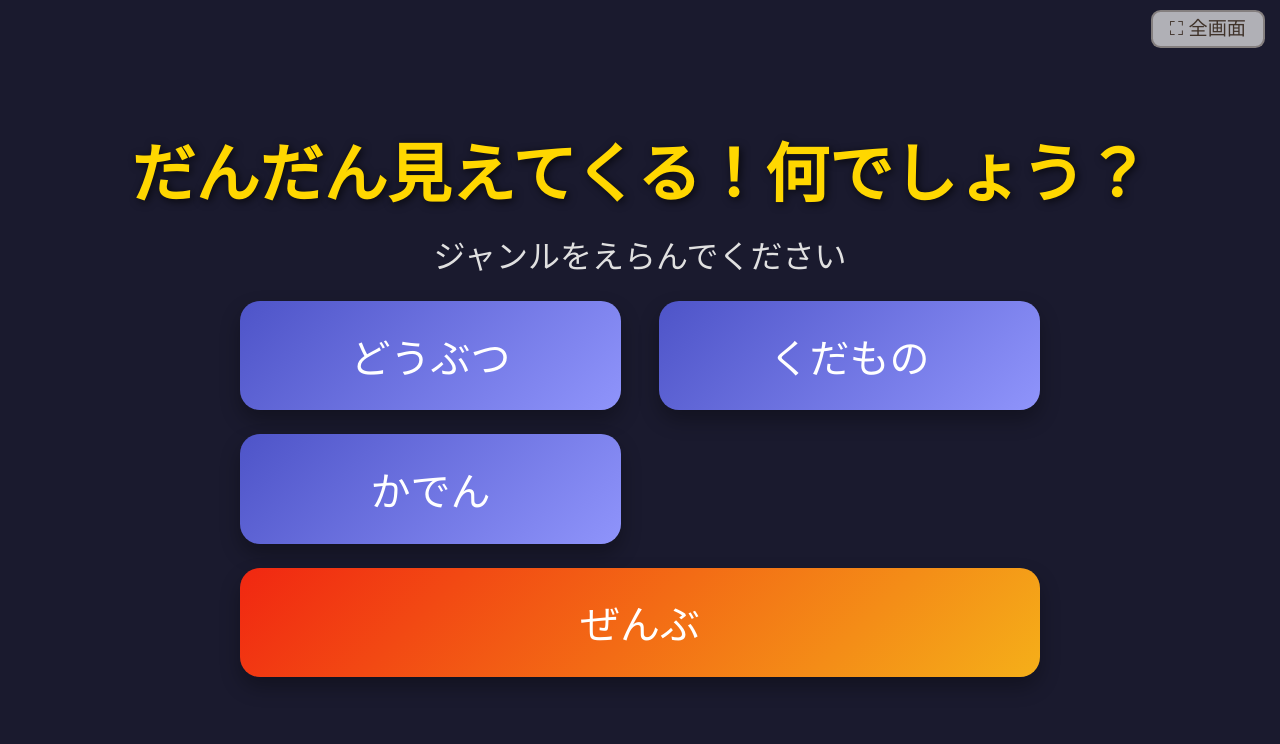
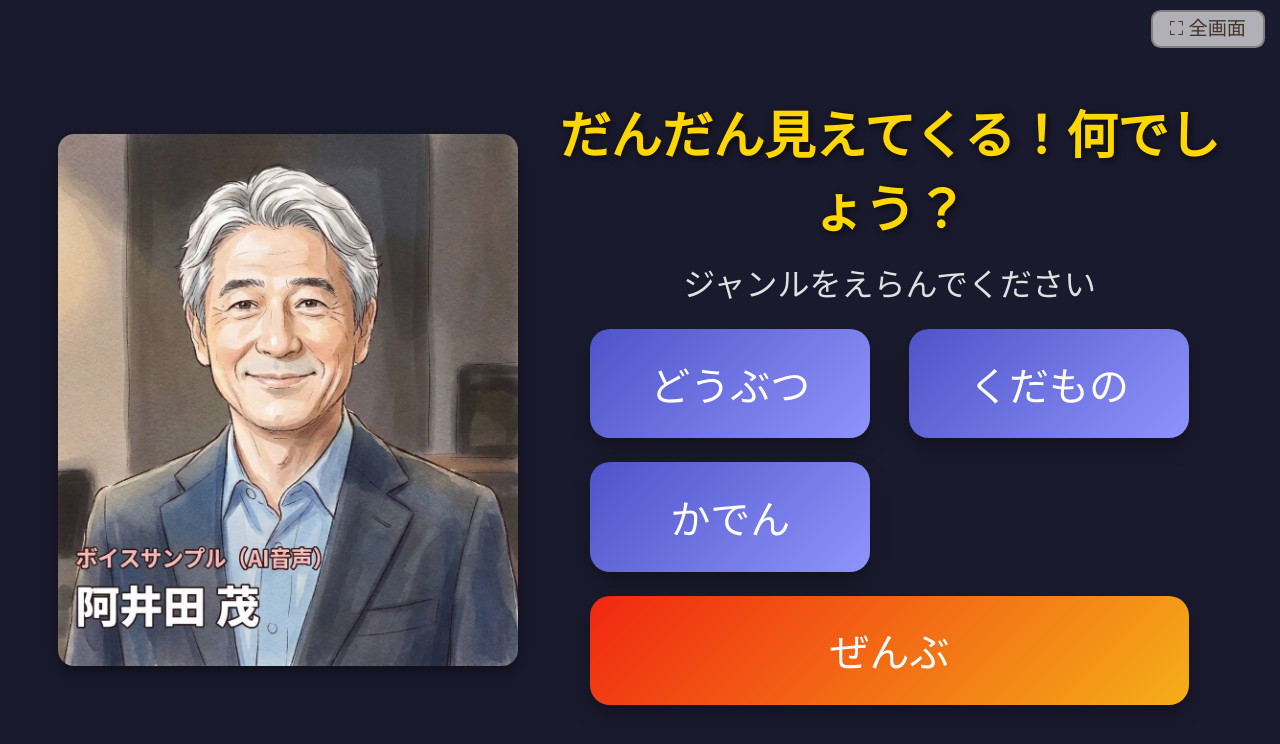
Before and after one commit to mrgreen7491/dandan-mieru-quiz, a plain HTML site: page index.html in a window 1280 px wide. Both pictures are taken after a click on the button "どうぶつ". Drawn offline with Linux system fonts and the light colour scheme.

Commit message:
Add files via upload

```diff
--- a/index.html
+++ b/index.html
@@ -279,12 +279,25 @@
 .image-container{padding-top:9vh}
 .game-image{max-height:100%;min-height:0}
 .result-overlay{top:0;left:50%;transform:translateX(-50%);font-size:min(3.4rem,5vh);line-height:1.2;padding:.8vh 2.4vw;border-width:.5vh;border-radius:2vh;white-space:nowrap;background:rgba(0,0,0,.75)}
+/* キャラクター（スタート画面だけ。ジャンル選択後の声に合わせて口が動く） */
+#start-screen .chara{display:none}
+#start-screen .smain{display:flex;flex-direction:column;align-items:center;justify-content:center}
+@media (min-aspect-ratio:1/1){
+#start-screen{flex-direction:row;gap:3vw}
+#start-screen .chara{display:block;flex:none;width:min(36vw,66vh)}
+#start-screen .chara img{display:block;width:100%;height:auto;border-radius:2vh;box-shadow:0 .8vh 2vh rgba(0,0,0,.45)}
+#start-screen .smain{width:calc(100vw - 36vw - 12vw)}
+#start-screen .smain h1{font-size:min(3.4rem,6.4vh)}
+#start-screen .smain .category-buttons{width:100%}
+}
 </style>
 </head>
 <body>
 
     <!-- スタート画面 -->
     <div id="start-screen" class="screen active">
+        <div class="chara"><img id="charaImg" src="chara_close.jpg" alt="司会者"></div>
+        <div class="smain">
         <h1>だんだん見えてくる！何でしょう？</h1>
         <p>ジャンルをえらんでください</p>
         <div class="category-buttons">
@@ -292,6 +305,7 @@
             <button class="btn-category" onclick="startGame('fruits')">くだもの</button>
             <button class="btn-category" onclick="startGame('appliances')">かでん</button>
             <button class="btn-category all" onclick="startGame('all')">ぜんぶ</button>
+        </div>
         </div>
     </div>
 
@@ -389,17 +403,55 @@
         let currentAudio = null;
 
         // 音声再生ヘルパー
-        function playAudio(path, callback) {
+        // ---- 口パク（声の大きさを測って、4枚の画像を切りかえる） ----
+        const CH = {close:'chara_close.jpg', half:'chara_half.jpg', open:'chara_open.jpg', blink:'chara_blink.jpg'};
+        Object.values(CH).forEach(src => { const i = new Image(); i.src = src; });
+        const LIP_OPEN = 140, LIP_HALF = 60;   // しきい値（声の大きさ。あとで調整できる）
+        let lipCtx = null, lipAn = null, lipTimer = null, blinkTimer = null, blinking = false, lipAudio = null;
+        function setChara(k) { const im = document.getElementById('charaImg'); if (im) im.src = CH[k]; }
+        function lipStart(a) {
+            lipStop(); lipAudio = a;
+            // 声の解析は、インターネット上（https）だけで使える。パソコン内のファイルを直接開いたときは、簡易の口パク。
+            if (!lipCtx && /^https?:$/.test(location.protocol)) {
+                try { lipCtx = new (window.AudioContext || window.webkitAudioContext)(); lipAn = lipCtx.createAnalyser(); lipAn.fftSize = 256; lipAn.smoothingTimeConstant = 0.3; lipAn.connect(lipCtx.destination); }
+                catch (e) { lipCtx = null; lipAn = null; }
+            }
+            let useAn = false;
+            if (lipAn) { try { lipCtx.createMediaElementSource(a).connect(lipAn); useAn = true; if (lipCtx.state === 'suspended') lipCtx.resume(); } catch (e) { useAn = false; } }
+            const data = useAn ? new Uint8Array(lipAn.frequencyBinCount) : null;
+            lipTimer = setInterval(() => {
+                if (blinking) return;
+                if (!lipAudio || lipAudio.paused || lipAudio.ended) { setChara('close'); return; }
+                if (!useAn) { const r = Math.random(); setChara(r > .66 ? 'open' : (r > .33 ? 'half' : 'close')); return; }
+                lipAn.getByteFrequencyData(data);
+                let sum = 0; for (let i = 0; i < 30; i++) sum += data[i];
+                const avg = sum / 30; window.__lipAvg = avg;
+                setChara(avg > LIP_OPEN ? 'open' : (avg > LIP_HALF ? 'half' : 'close'));
+            }, 90);
+            const sched = () => { blinkTimer = setTimeout(() => {
+                if (lipAudio && !lipAudio.paused && !lipAudio.ended) { blinking = true; setChara('blink'); setTimeout(() => { blinking = false; setChara('close'); }, 150); }
+                sched();
+            }, 3000 + Math.random() * 2000); };
+            sched();
+        }
+        function lipStop() {
+            clearInterval(lipTimer); clearTimeout(blinkTimer); lipTimer = null; blinkTimer = null; blinking = false; lipAudio = null;
+            setChara('close');
+        }
+
+        function playAudio(path, callback, lip) {
             if (currentAudio) {
                 currentAudio.pause();
                 currentAudio = null;
             }
+            if (!lip) lipStop();
             if (!path) {
                 if (callback) callback();
                 return;
             }
             const a = new Audio(path);
             currentAudio = a;
+            if (lip) lipStart(a);
             if (callback) {
                 a.onended = () => { if (currentAudio === a) callback(); };
             }
@@ -438,12 +490,14 @@
             else if (category === 'fruits') categoryAudioPath = 'audio/categories/fruits.wav';
             else if (category === 'appliances') categoryAudioPath = 'audio/categories/appliances.wav';
 
+            // スタート画面のキャラが、ジャンルの声と「ゲームはじめ」の声をしゃべる（口パクあり）
             playAudio(categoryAudioPath, () => {
                 playAudio('audio/system/game_start.wav', () => {
+                    lipStop();
                     showScreen('game-screen');
                     loadQuestion();
-                });
-            });
+                }, true);
+            }, true);
         }
 
         // 問題の読み込み
@@ -633,6 +687,7 @@
                 currentAudio.pause();
                 currentAudio = null;
             }
+            lipStop();
             showScreen('start-screen');
         }
     </script>
```
Also changed, not shown: chara_blink.jpg (added), chara_close.jpg (added), chara_half.jpg (added), chara_open.jpg (added).
